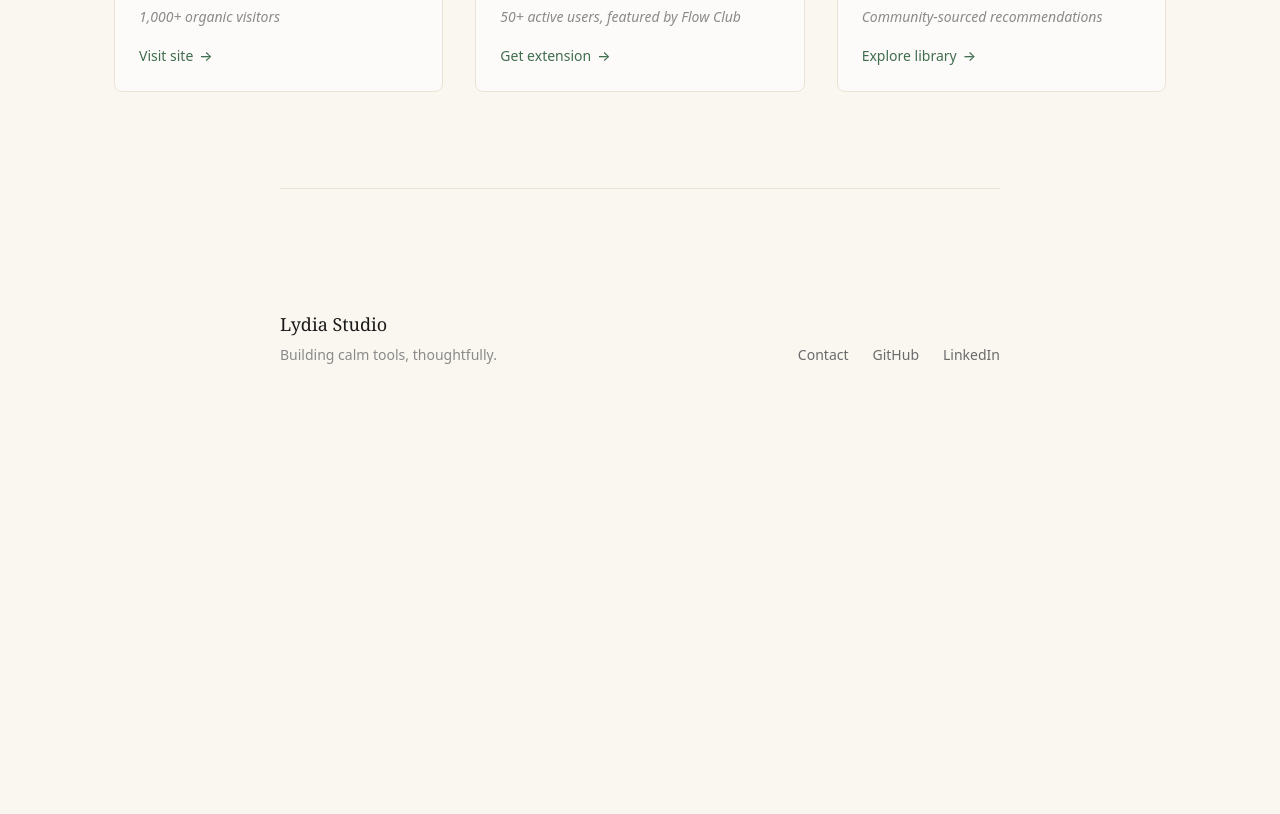
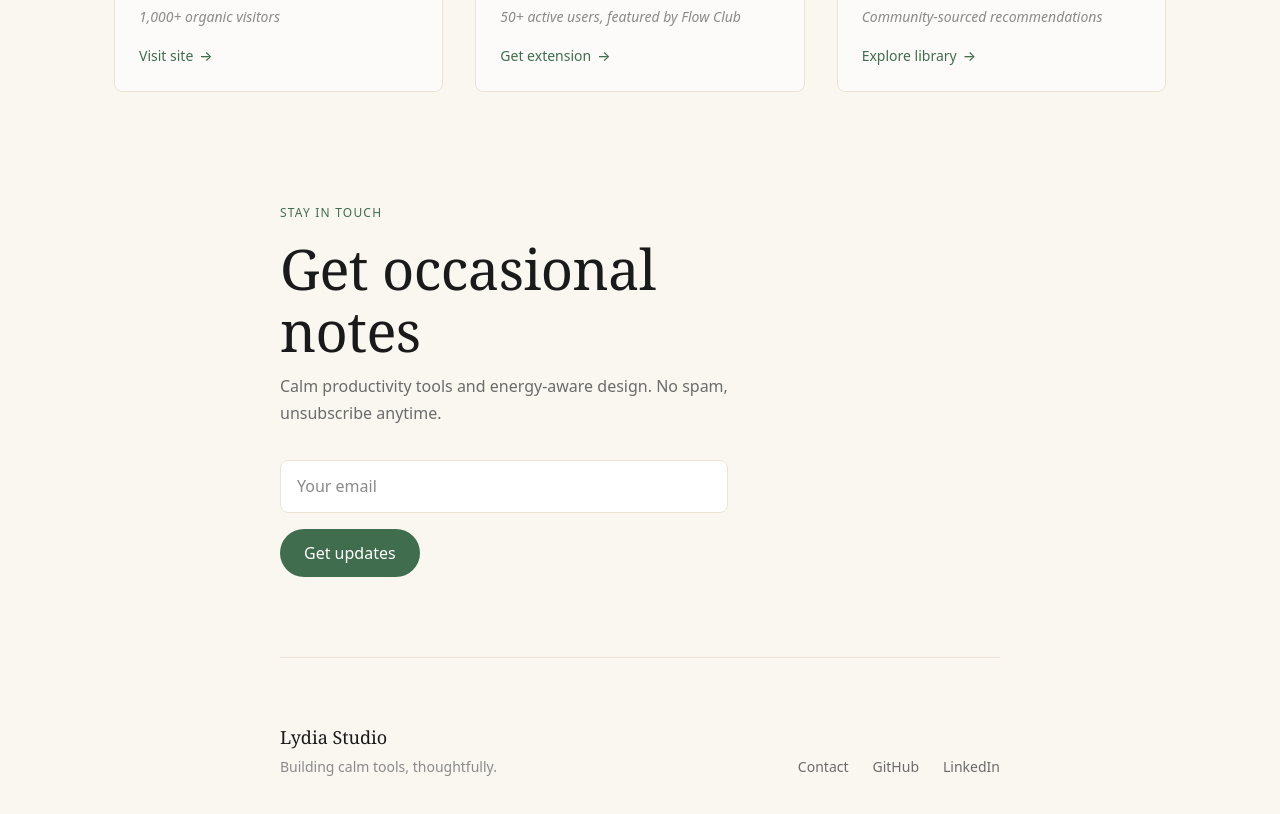
Before and after one commit to lydiacodesdaily/lydiastudio-site, a Next.js app: page / in a window 1280 px wide. Shown: the part 3180-3994 px from the top of the page. Before the commit the page ends 3657 px from the top, so only its background shows below. Built offline with nearby package versions, Linux system fonts and the light colour scheme.

Commit message:
feat: add newsletter form + linked w/ convertKit

```diff
--- a/app/page.tsx
+++ b/app/page.tsx
@@ -2,6 +2,7 @@
 
 import { useEffect, useState } from 'react';
 import Image from 'next/image';
+import NewsletterForm from '@/components/NewsletterForm';
 
 export default function Home() {
   const [isVisible, setIsVisible] = useState(false);
@@ -245,8 +246,13 @@ export default function Home() {
         </a>
       </div>
 
+      {/* Newsletter */}
+      <div className={`opacity-0 ${isVisible ? 'animate-fade-up animate-delay-400' : ''}`}>
+        <NewsletterForm />
+      </div>
+
       {/* Footer */}
-      <footer className="pt-20 md:pt-30 pb-8 border-t border-cream-300 mt-16">
+      <footer className="pt-12 md:pt-16 pb-8 border-t border-cream-300">
         <div className="flex flex-col md:flex-row md:items-end md:justify-between gap-8">
           <div>
             <p className="text-body-lg font-serif text-nearBlack mb-1">
--- /dev/null
+++ b/components/NewsletterForm.tsx
@@ -0,0 +1,94 @@
+'use client';
+
+import { useState, FormEvent } from 'react';
+
+export default function NewsletterForm() {
+  const [email, setEmail] = useState('');
+  const [status, setStatus] = useState<'idle' | 'loading' | 'success' | 'error'>('idle');
+  const [message, setMessage] = useState('');
+
+  const handleSubmit = async (e: FormEvent) => {
+    e.preventDefault();
+    setStatus('loading');
+
+    try {
+      const formData = new FormData();
+      formData.append('email_address', email);
+
+      const response = await fetch('https://app.kit.com/forms/8982907/subscriptions', {
+        method: 'POST',
+        body: formData,
+      });
+
+      if (response.ok) {
+        setStatus('success');
+        setMessage('Check your email to confirm your subscription.');
+        setEmail('');
+      } else {
+        setStatus('error');
+        setMessage('Something went wrong. Please try again.');
+      }
+    } catch {
+      setStatus('error');
+      setMessage('Something went wrong. Please try again.');
+    }
+  };
+
+  return (
+    <section className="py-16 md:py-20">
+      <div className="max-w-md">
+        <p className="text-overline uppercase text-matcha-accent font-medium tracking-widest mb-4">
+          Stay in touch
+        </p>
+        <h2 className="text-headline font-serif text-nearBlack mb-3">
+          Get occasional notes
+        </h2>
+        <p className="text-body text-muted mb-8">
+          Calm productivity tools and energy-aware design. No spam, unsubscribe anytime.
+        </p>
+
+        {status === 'success' ? (
+          <div className="p-4 bg-matcha-tint rounded-lg border border-matcha-200">
+            <p className="text-body text-matcha-700">{message}</p>
+          </div>
+        ) : (
+          <form onSubmit={handleSubmit} className="space-y-4">
+            <div>
+              <label htmlFor="email" className="sr-only">
+                Email address
+              </label>
+              <input
+                type="email"
+                id="email"
+                name="email_address"
+                value={email}
+                onChange={(e) => setEmail(e.target.value)}
+                placeholder="Your email"
+                required
+                disabled={status === 'loading'}
+                className="w-full px-4 py-3 bg-white border border-cream-300 rounded-lg
+                           text-body text-nearBlack placeholder:text-stone
+                           focus:outline-none focus:border-matcha-accent focus:ring-1 focus:ring-matcha-accent/20
+                           disabled:opacity-60 disabled:cursor-not-allowed
+                           transition-colors duration-200"
+              />
+            </div>
+            <button
+              type="submit"
+              disabled={status === 'loading'}
+              className="w-full sm:w-auto px-6 py-3 bg-matcha-accent text-white font-medium rounded-full
+                         hover:bg-matcha-700 focus:outline-none focus:ring-2 focus:ring-matcha-accent focus:ring-offset-2 focus:ring-offset-cream-100
+                         disabled:opacity-60 disabled:cursor-not-allowed
+                         transition-colors duration-200"
+            >
+              {status === 'loading' ? 'Subscribing...' : 'Get updates'}
+            </button>
+            {status === 'error' && (
+              <p className="text-caption text-red-600">{message}</p>
+            )}
+          </form>
+        )}
+      </div>
+    </section>
+  );
+}
```
